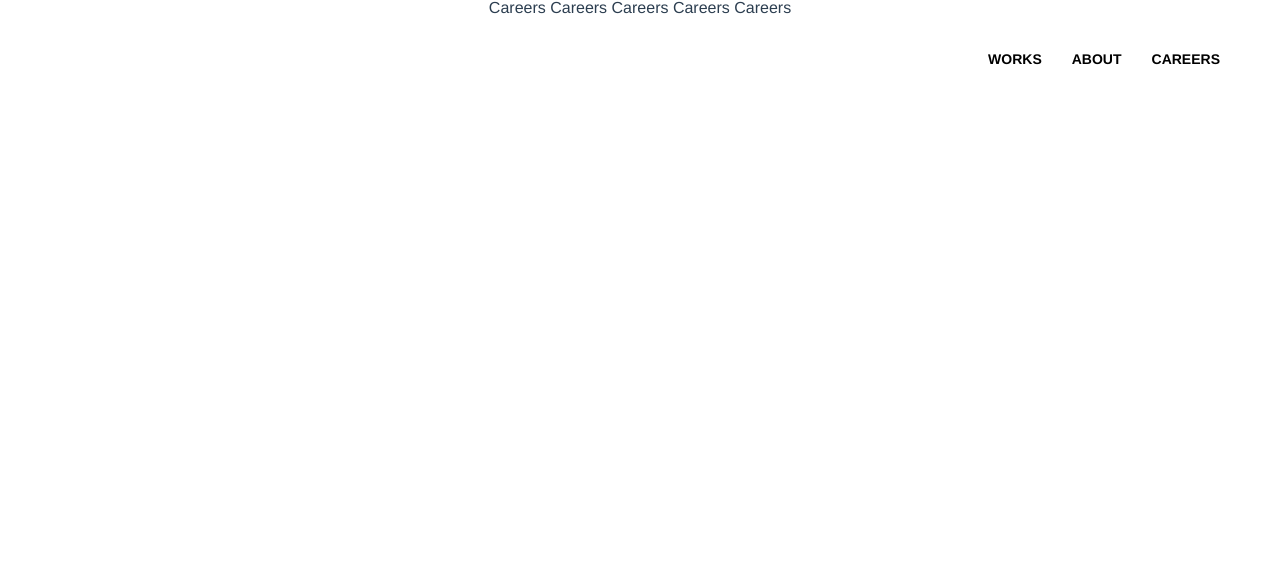
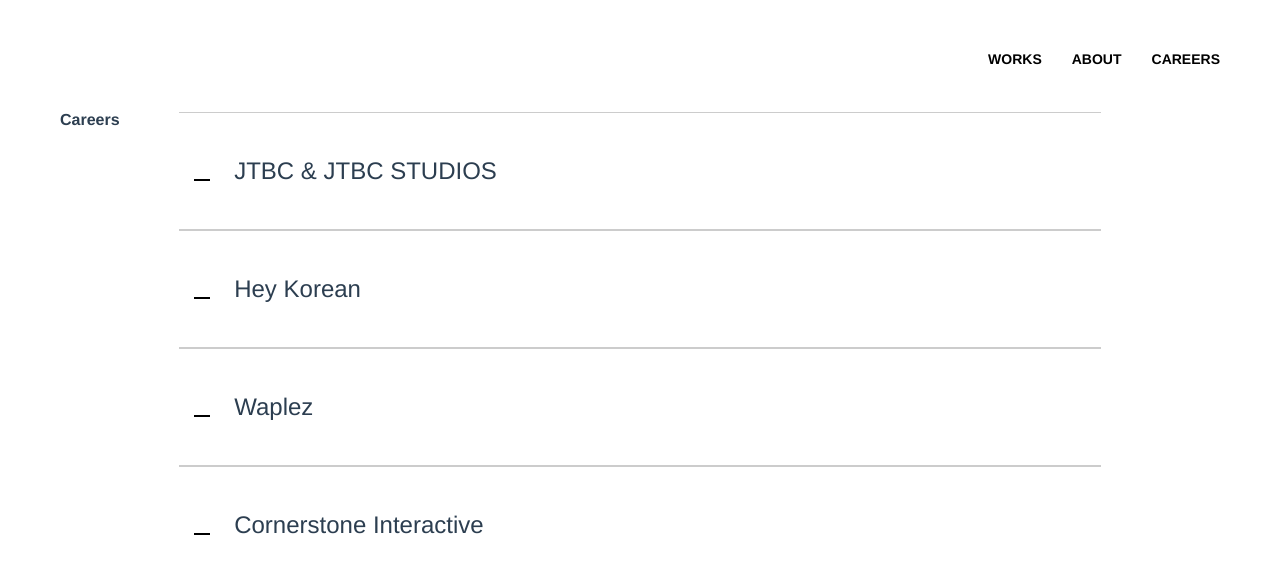
Before and after one commit to tyrannosaurus-lee/portfolio202111, a Vue app: page /Careers in a window 1280 px wide. Shown: the top 574 px of the page. Built offline with nearby package versions, Linux system fonts and the light colour scheme.

Commit message:
career - accordion effect 하드코딩

```diff
--- a/src/views/Careers.vue
+++ b/src/views/Careers.vue
@@ -1,12 +1,137 @@
 <template>
   <div class="Careers">
-      Careers Careers Careers Careers Careers
+    <h2>Careers</h2>
+    <div class="careers-container">
+      <div class="accordion-con">
+        <div class="accordion-area">
+          <div
+            class="accordion-tit"
+            v-on:click="accordion"
+          >
+            <div class="career-drawer_trigger">
+              <div class="career-drawer_line1"></div>
+              <div class="career-drawer_line2"></div>
+            </div>
+            JTBC &amp; JTBC STUDIOS
+          </div>
+          <div class="accordion-text">
+            JTBC(pc, mobile web), JTBC2, JTBC4, JTBC mediacomm, JTBC news (pc, mobile web, app:web view)
+            Hey News, JTBC 5th, Mixnine vote, JTBC NOW promotion, JoongAng Group Family Point, JTBC2, JTBC news app newshome, Baeksangawards, Goldendisc
+          </div>
+        </div>
+        <div class="accordion-area">
+          <div
+            class="accordion-tit"
+            @click="accordion"
+          >
+            <div class="career-drawer_trigger">
+              <div class="career-drawer_line1"></div>
+              <div class="career-drawer_line2"></div>
+            </div>
+            Hey Korean
+          </div>
+          <div class="accordion-text">
+            Single to Mingle (web &amp; mobile web), HeyKorean
+            HeyKorean customer service center(flexible site)
+          </div>
+        </div>
+        <div class="accordion-area">
+          <div
+            class="accordion-tit"
+            @click="accordion"
+          >
+            <div class="career-drawer_trigger">
+              <div class="career-drawer_line1"></div>
+              <div class="career-drawer_line2"></div>
+            </div>
+            Waplez
+          </div>
+          <div class="accordion-text">
+            hyunjinst, blueTech Solution, bolak, SoongSil University Artificial Interlligence Laboratory,
+            Standardmedia, CBNU IUCF, Hizen, E-journal, Danielprayer, ShinaTNC, Ahnsanggyu Honey
+          </div>
+        </div>
+        <div class="accordion-area">
+          <div
+            class="accordion-tit"
+            @click="accordion"
+          >
+            <div class="career-drawer_trigger">
+              <div class="career-drawer_line1"></div>
+              <div class="career-drawer_line2"></div>
+            </div>
+            Cornerstone Interactive
+          </div>
+          <div class="accordion-text">
+            T’station, ksNet, Pizzahut, Jaseng Hospital of Korean Medicine, UL Korea, Woori Asset Management, Samsung Yepp
+            SogangLIfeCare, Biofood
+          </div>
+        </div>
+      </div>
+    </div>
   </div>
 </template>
+<style lang="scss">
+  .Careers {
+    position:relative; margin:0 auto; padding:14vh 14% 0; max-width:calc(1240px + 28%);
+    h2 {position:absolute; top:14vh; left:60px; font-size:16px; font-weight:600;}
+    .careers-container {text-align:left;}
+  }
+  .accordion-area {
+    position:relative;
+    .accordion-tit {
+      padding:50px 0 50px 55px; font-size:24px;
+      border-top:1px solid rgba(0,0,0,.2); border-bottom:1px solid rgba(0,0,0,.2);
+      cursor:pointer;
+      .career-drawer_trigger {
+        position:absolute; top:60px; left:15px; width:16px; height:16px;
+        div {
+          position:absolute; top:0; right:0; bottom:0; left:0;
+          margin:auto; width:100%; height:2px;
+          background-color: #000;
+        }
+        .career-drawer_line1 {}
+        .career-drawer_line2 {}
+      }
+      &.active + .accordion-text {
+        display:block;
+      }
+    }
+    .accordion-text {display:none;}
+  }
 
+</style>
 <script>
-
 export default {
   name: 'Careers',
+  // computed: {
+  //   accordion(){
+  //     const accordionTitle = document.querySelectorAll('.accordion-tit');// eslint-disable-line no-unused-vars
+  //   }
+  // },
+  methods: {
+    accordion(){
+      console.log(1);
+      const accordionTitle = document.querySelectorAll('.accordion-tit');// eslint-disable-line no-unused-vars
+      this.accordionTitle.classList.toggle('active');
+      // https://codepen.io/xxdd13/pen/qKqNxo
+      // https://codepen.io/enolic/pen/rrvyqK
+      // for(let j=0; j<accordionTitle.length; j++){
+        // accordionTitle.classList.remove('active');
+        // accordionTitle[j].addEventListener('click', function(){
+        //   this.classList.remove('active');
+        // })
+      // }
+      for(let i=0; i<accordionTitle.length; i++){
+        // if(accordionTitle.classList.contains('activen')){
+        //   accordionTitle.classList.remove('active');
+        // }
+        // accordionTitle[i].addEventListener('click', function(){
+        //   this.classList.toggle('active');
+        // })
+      }
+
+    }
+  }
 }
 </script>
```
